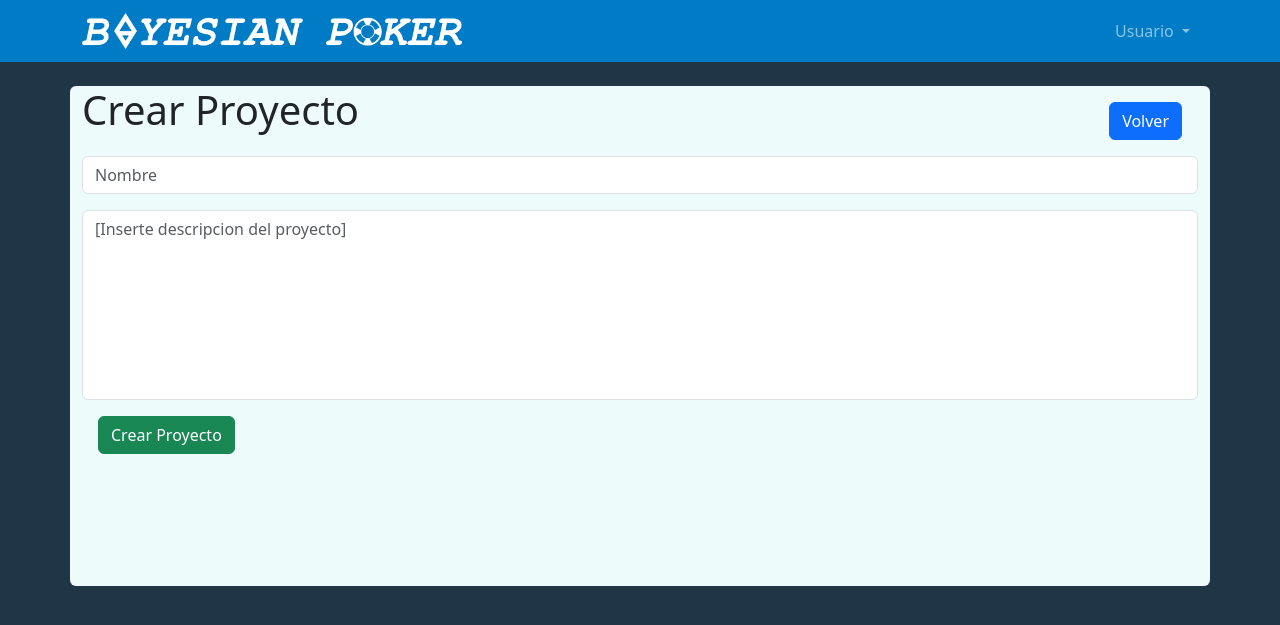
After one commit to Osman-Suastegui/bayesian-poker, a PHP site: page /send_email/controladores/crearProyecto.php in a window 1280 px wide. The commit adds this page. Shown: the top 625 px of the page. Run offline with PHP 8.4, Linux system fonts and the light colour scheme.

Commit message:
Se creo la funcionalidad de crearProyecto

```diff
--- /dev/null
+++ b/controladores/crearProyecto.php
@@ -0,0 +1,29 @@
+<?php
+include "../bayesian-poker/modelos/proyecto.php";
+include "../bayesian-poker/vistas/crearProyecto.php";
+
+if (isset($_POST["nombreProyecto"]) && isset($_POST["descripcionProyecto"])) {
+    $nombreProyecto = $_POST["nombreProyecto"];
+    $descripcionProyecto = $_POST["descripcionProyecto"];
+    $proyecto = new Proyectos();
+    $codigoProyecto = $proyecto->crearProyecto($nombreProyecto, $descripcionProyecto);
+?>
+ <div class="offcanvas offcanvas-start show" data-bs-backdrop="static" tabindex="-1" id="staticBackdrop" aria-labelledby="staticBackdropLabel">
+        <div class="offcanvas-header">
+          <h5 class="offcanvas-title" id="staticBackdropLabel">Crear Proyecto</h5>
+          <button type="button" class="btn-close" data-bs-dismiss="offcanvas" aria-label="Close"></button>
+        </div>
+        <div class="offcanvas-body">
+          <div>
+            <h2>Proyecto Creado Exitosamente</h2>
+            <p>Comparte el siguiente código para que los miembros puedan unirse: </p>
+            <p class="codigoProyecto"><?php echo $codigoProyecto ?> </p>
+            <button type="button" class="btn btn-primary" onclick="copyToClipboard(<?php echo $codigoProyecto?>)" data-bs-toggle="popover" data-bs-container="body" data-bs-placement="right" data-bs-content="Copiado!">Copiar al portapapeles</button>
+
+          </div>
+        </div>
+      </div>
+<?php
+}
+
+?>
--- /dev/null
+++ b/crearProyecto.php
@@ -0,0 +1,3 @@
+<?php
+include "../bayesian-poker/controladores/crearProyecto.php";
+?>
--- a/modelos/conexion.php
+++ b/modelos/conexion.php
@@ -2,7 +2,7 @@
 class Conexion {
     private $host = "localhost";
     private $usuario = "root";
-    private $password = "";
+    private $password = "osman";
     private $bd = "bayesianpoker";
     private $conexion;
 
--- a/modelos/proyecto.php
+++ b/modelos/proyecto.php
@@ -22,5 +22,48 @@ class Proyectos{
         }
         return $this->proyectos;
     }
+
+    public function crearProyecto($nombreProyecto,$descripcionProyecto){
+
+        $codigoProyecto = $this->generarCodigoProyecto();
+        while ($this->existeCodigoProyecto($codigoProyecto)) {
+            $codigoProyecto = $this->generarCodigoProyecto();
+        }
+
+        $idUsuario = $_COOKIE['idUsuario'];
+        $idProyecto = $this->insertarProyectoBD($nombreProyecto, $descripcionProyecto, $codigoProyecto);
+        $this->insertarIntegranteBD($idUsuario, $idProyecto,'scrum master');
+        return $codigoProyecto;
+
+    }
+    private function generarCodigoProyecto(){
+        // 6 digitos
+        $codigo = rand(100000,999999);
+        return $codigo;
+
+    }
+    private function existeCodigoProyecto($codigoProyecto){
+
+        $sql = "SELECT COUNT(*) FROM proyectos WHERE codigo = '$codigoProyecto'";
+        $resultado = $this->conexion->getConexion()->query($sql);
+        $fila = $resultado->fetch_array();
+        return $fila[0] > 0;
+
+    }
+    private function insertarProyectoBD($nombreProyecto, $descripcionProyecto, $codigoProyecto){
+        $sql = "INSERT INTO proyectos (fechaCreacion, descripcion,nombre,codigo, estatus) VALUES (NOW(), ?, ?,?,'activo')";
+        $stmt = $this->conexion->getConexion()->prepare($sql);
+        $stmt->bind_param("sss",$descripcionProyecto, $nombreProyecto, $codigoProyecto);
+        $stmt->execute();
+        // obtenerElidDelProyecto recien insertado
+        $idProyecto = $this->conexion->getConexion()->insert_id;
+        return $idProyecto;
+    }
+    private function insertarIntegranteBD($idUsuario, $idProyecto,$rol){
+        $sql = "INSERT INTO integrantes (idUsuario, idProyecto, rol, estatus) VALUES (?, ?, '$rol', 'activo')";
+        $stmt = $this->conexion->getConexion()->prepare($sql);
+        $stmt->bind_param("ii",$idUsuario, $idProyecto);
+        $stmt->execute();
+    }
 }
 ?>
--- /dev/null
+++ b/vistas/crearProyecto.php
@@ -0,0 +1,64 @@
+<!DOCTYPE html>
+<html lang="en">
+
+<head>
+  <meta charset="UTF-8">
+  <meta http-equiv="X-UA-Compatible" content="IE=edge">
+  <meta name="viewport" content="width=device-width, initial-scale=1.0">
+  <title>Document</title>
+  <link href="https://cdn.jsdelivr.net/npm/bootstrap@5.3.0-alpha3/dist/css/bootstrap.min.css" rel="stylesheet" integrity="sha384-KK94CHFLLe+nY2dmCWGMq91rCGa5gtU4mk92HdvYe+M/SXH301p5ILy+dN9+nJOZ" crossorigin="anonymous">
+  <link rel="stylesheet" href="style.css">
+</head>
+
+<body style="background-color: #203647;">
+  <?php
+
+  include "../bayesian-poker/vistas/header.html";
+
+  ?>
+
+
+
+  <form class="container m-4 mx-auto rounded " style="background-color: #EEFBFB; height: 500px;" method="POST" action="../crearProyecto.php">
+
+    <div class="d-flex justify-content-between align-items-start">
+      <h1 class="align-self-start">Crear Proyecto</h1>
+      <div class="d-grid gap-2 d-md-flex justify-content-md-end m-3">
+        <button class="btn btn-primary" type="button">Volver</button>
+
+      </div>
+    </div>
+
+
+    <div class="mb-3">
+      <input type="text" name="nombreProyecto" class="form-control" id="exampleFormControlInput1" placeholder="Nombre">
+    </div>
+    <div class="mb-3">
+
+      <textarea name="descripcionProyecto" style="resize: none; overflow: hidden; height: 190px;" class="form-control" rows="3" placeholder="[Inserte descripcion del proyecto]"></textarea>
+
+    </div>
+
+    <div class="d-grid gap-2 d-md-flex justify-content-md-start m-3">
+      <input class="btn btn-success" type="submit" data-bs-toggle="offcanvas" data-bs-target="#staticBackdrop" aria-controls="staticBackdrop" value="Crear Proyecto" />
+
+
+
+    </div>
+  </form>
+  </div>
+
+
+
+
+
+
+  <script src="https://cdn.jsdelivr.net/npm/bootstrap@5.3.0-alpha3/dist/js/bootstrap.bundle.min.js" integrity="sha384-ENjdO4Dr2bkBIFxQpeoTz1HIcje39Wm4jDKdf19U8gI4ddQ3GYNS7NTKfAdVQSZe" crossorigin="anonymous"></script>
+  <script>
+    function copyToClipboard(text) {
+      navigator.clipboard.writeText(text)
+    }
+  </script>
+</body>
+
+</html>
--- /dev/null
+++ b/vistas/header.html
@@ -0,0 +1,33 @@
+
+<div class="bayesianPokerHead">
+
+    <nav class="navbar navbar-expand-lg"style="background-color: #007CC7;"data-bs-theme="dark">
+
+        <div class="container-lg">
+
+    <a class="navbar-brand" >
+        <img src="../static/img/BayesianPokerTitle.png" alt="" width="380px">
+    </a>
+    <button class="navbar-toggler" type="button" data-bs-toggle="collapse" data-bs-target="#navbarSupportedContent" aria-controls="navbarSupportedContent" aria-expanded="false" aria-label="Toggle navigation">
+      <span class="navbar-toggler-icon"></span>
+    </button>
+    <div class="collapse navbar-collapse" id="navbarSupportedContent">
+      <ul class="navbar-nav ms-auto mb-2 mb-lg-0" >
+          <li class="nav-item dropdown">
+            <a class="nav-link dropdown-toggle" href="#" role="button" data-bs-toggle="dropdown" aria-expanded="false">
+              Usuario
+            </a>
+            <ul class="dropdown-menu">
+              <li><a class="dropdown-item" href="../perfil.php">Ver Perfil</a></li>
+              <li><a class="dropdown-item" href="#">Ver Panel</a></li>
+              <li><a class="dropdown-item" href="#">Crear Proyecto</a></li>
+              <li><hr class="dropdown-divider"></li>
+              <li><a class="dropdown-item" href="#">Cerrar Sesion</a></li>
+            </ul>
+          </li>
+      </ul>
+
+    </div>
+  </div>
+</nav>
+</div>
```
Also changed, not shown: vistas/perfil.php (+8 -19 lines).
